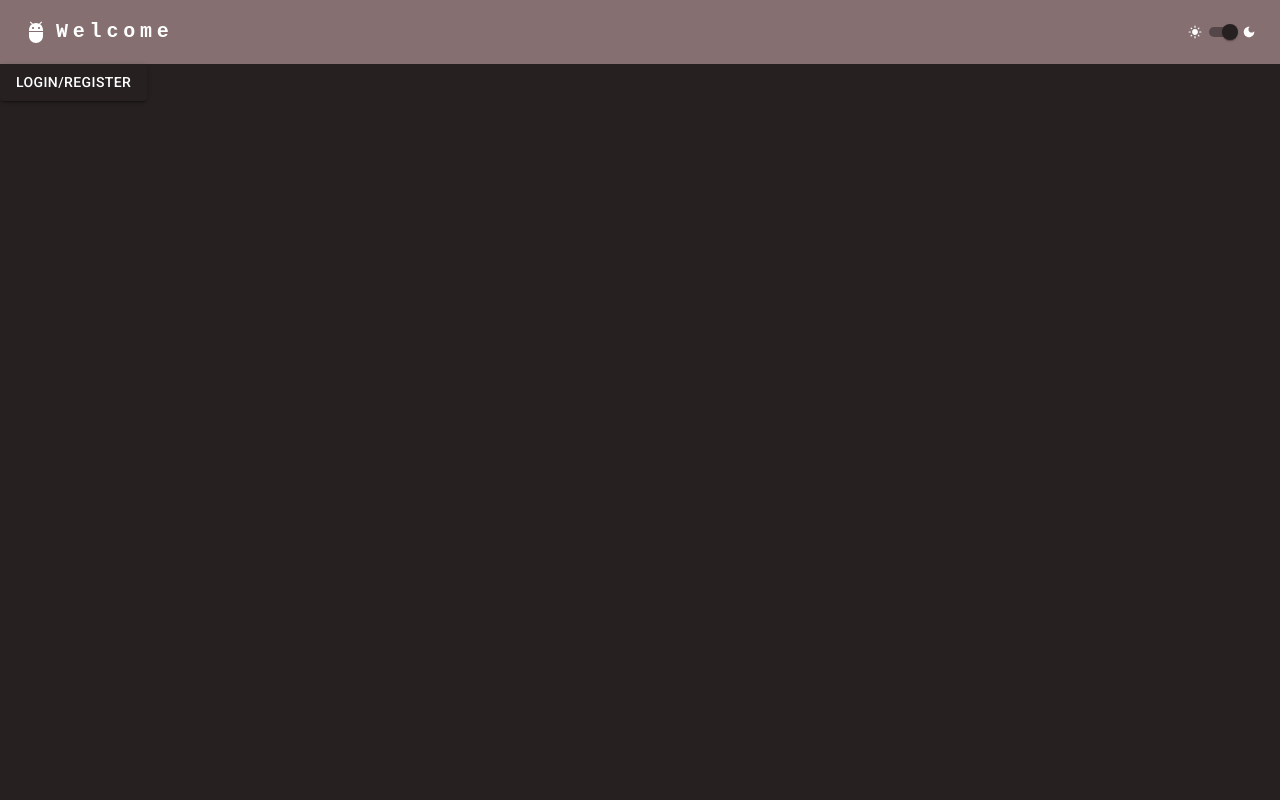
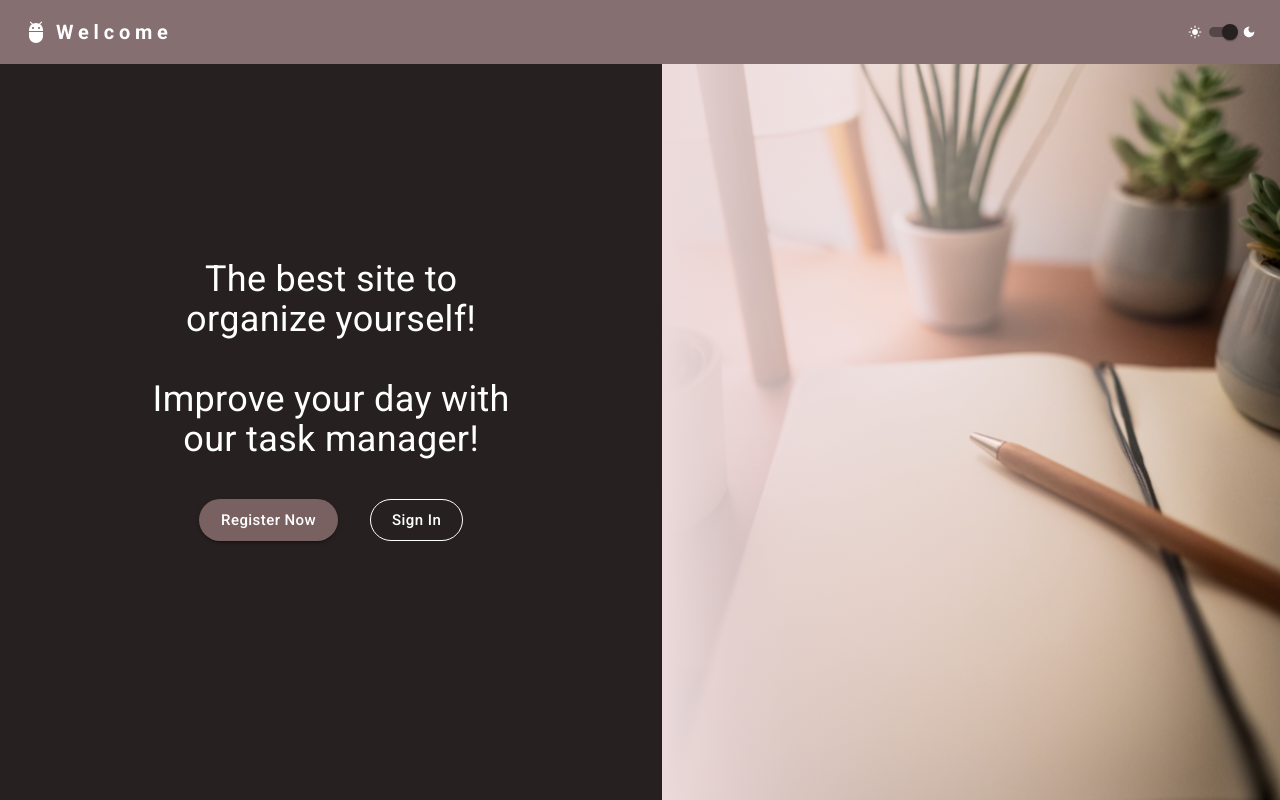
Before and after one commit to dienerld/growdev-backend-mod1-frontend, a React (Vite) app: page / in a window 1280 px wide. Built offline with nearby package versions, Linux system fonts and the light colour scheme; no server answers.

Commit message:
create home public

```diff
--- a/src/app/pages/Public/Home/index.tsx
+++ b/src/app/pages/Public/Home/index.tsx
@@ -1,13 +1,64 @@
-import { Link } from 'react-router-dom';
-
-import { Button } from '@mui/material';
+import {
+  Box, Button, Grid, Typography,
+} from '@mui/material';
+import bg from '@assets/a.svg';
 
 export function Home() {
   return (
-    <div>
-      <Button variant="contained">
-        <Link to="/account">Login/Register</Link>
-      </Button>
-    </div>
+    <Box className="absolute top-0 grid grid-flow-col h-full w-full overflow-hidden">
+      <Grid
+        item
+        className="grid-cols-12 sm:grid-cols-6 sm:bg-none"
+        sx={{
+          backgroundImage: `linear-gradient(90deg, #EDDBDC 0%, rgba(217, 217, 217, 0) 90%), url(${bg})`,
+          backgroundSize: 'cover',
+          backgroundPosition: 'center',
+          backgroundRepeat: 'no-repeat',
+        }}
+      >
+        <Box className="flex flex-col flex-1 h-full items-center justify-center gap-10">
+          <Box className="w-3/5 flex flex-col gap-10 justify-center items-center text-center">
+            <Typography variant="body1" className="text-2xl sm:text-4xl">
+              The best site to organize yourself!
+            </Typography>
+            <Typography variant="body1" className="text-2xl sm:text-4xl">
+              Improve your day with our task manager!
+            </Typography>
+          </Box>
+          <Box className="w-3/5 flex flex-col md:flex-row text-center gap-x-8 gap-y-6 items-center justify-center">
+            <Button
+              variant="contained"
+              className="rounded-full normal-case"
+              size="large"
+              sx={{ color: 'text.primary', backgroundColor: 'background.paper' }}
+            >
+              Register Now
+            </Button>
+            <Button
+              variant="outlined"
+              className="rounded-full normal-case"
+              size="large"
+              sx={{ color: 'text.primary', borderColor: 'text.primary' }}
+            >
+              Sign In
+            </Button>
+
+          </Box>
+        </Box>
+      </Grid>
+      <Grid item className="hidden sm:flex sm:grid-cols-6 h-full overflow-hidden">
+        <Box
+          sx={{
+            backgroundImage: `linear-gradient(90deg, #EDDBDC 0%, rgba(217, 217, 217, 0) 90%),url(${bg})`,
+            backgroundSize: 'cover',
+            backgroundPosition: 'center',
+            backgroundRepeat: 'no-repeat',
+            height: '100vh',
+            width: '100vw',
+          }}
+        />
+
+      </Grid>
+    </Box>
   );
 }
--- a/src/app/pages/Public/components/Navbar/index.tsx
+++ b/src/app/pages/Public/components/Navbar/index.tsx
@@ -25,7 +25,7 @@ export const Navbar = () => {
   return (
     <AppBar
       position="relative"
-      className="shadow-none"
+      className="shadow-none z-[1000]"
     >
       <Container maxWidth={false}>
         <Toolbar disableGutters>
@@ -38,7 +38,6 @@ export const Navbar = () => {
             sx={{
               mr: 2,
               display: { xs: 'none', sm: 'flex' },
-              fontFamily: 'monospace',
               fontWeight: 700,
               letterSpacing: '.3rem',
               color: 'inherit',
```
Also changed, not shown: src/app/pages/Public/Layout.tsx (+2 -6 lines), src/assets/a.svg (added).
